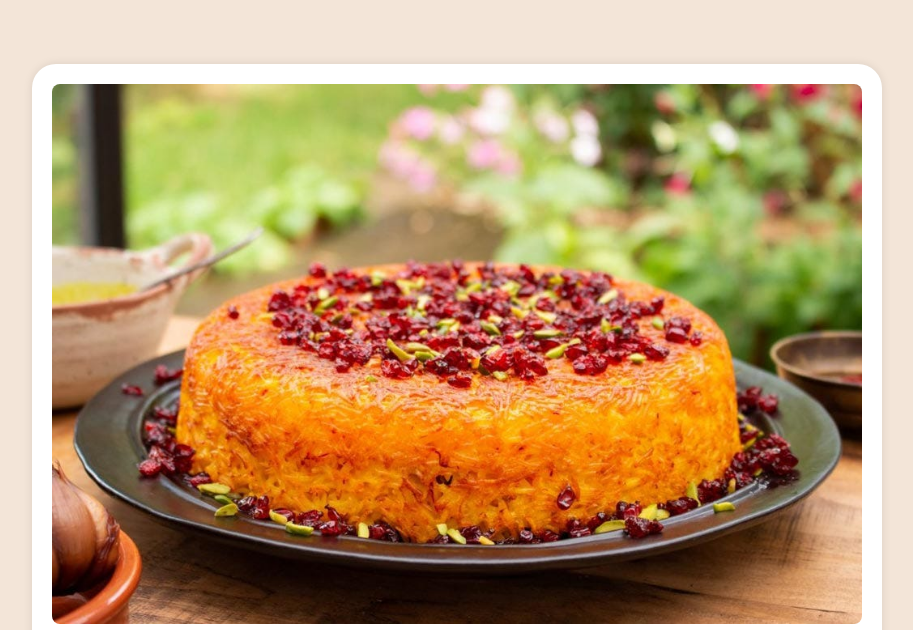
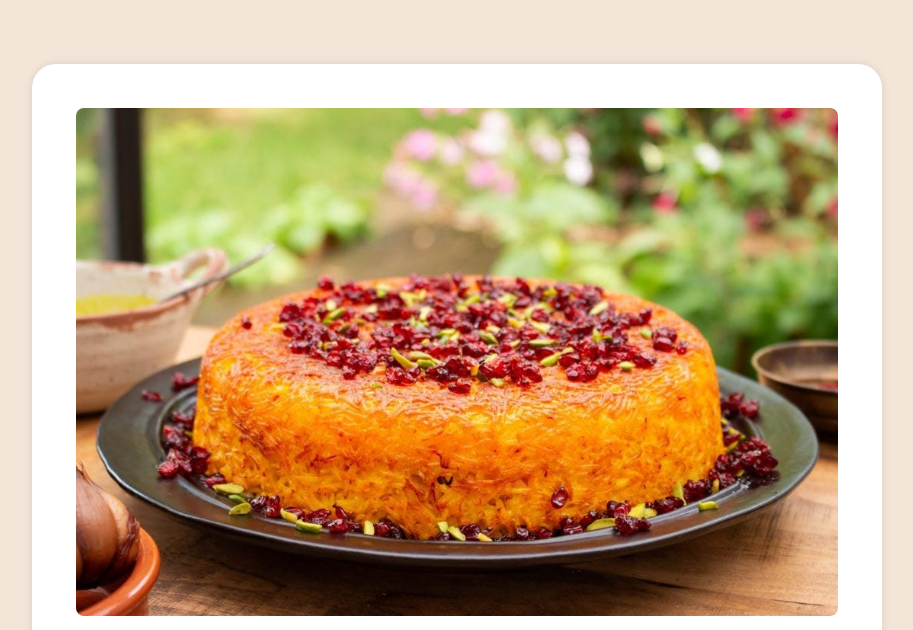
Before and after one commit to MohammadSoleimanikia/recipe-page, a website: page docs/index.html in a window 1280 px wide. Shown: the top 630 px of the page, without its empty margins (183-1096 px from the left). Drawn offline with Linux system fonts and the light colour scheme.

Commit message:
update layout based on design

```diff
--- a/src/input.css
+++ b/src/input.css
@@ -2,7 +2,7 @@
 @tailwind components;
 @tailwind utilities;
 .main {
-  @apply shadow-3xl w-full sm:w-[80%] max-w-[850px] bg-white mx-auto p-2 sm:p-5 sm:rounded-3xl font-times sm:my-16;
+  @apply shadow-3xl w-full sm:w-[80%] max-w-[850px] bg-white mx-auto p-2 sm:p-11 sm:rounded-3xl font-times sm:my-16;
 }
 .image {
   @apply rounded-lg;
```
Also changed, not shown: docs/styles.css.
